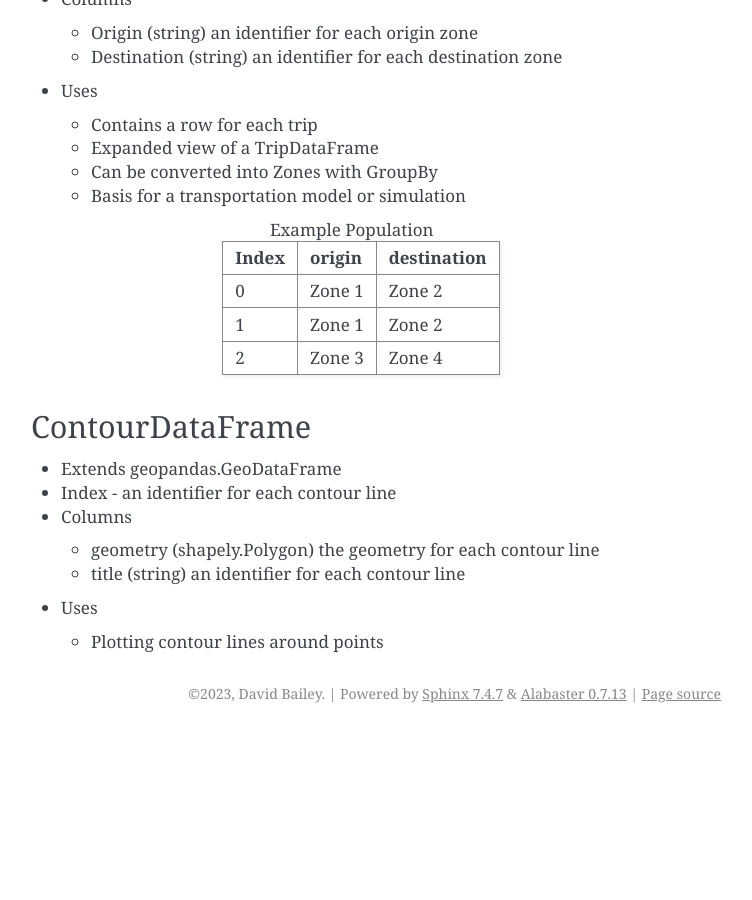
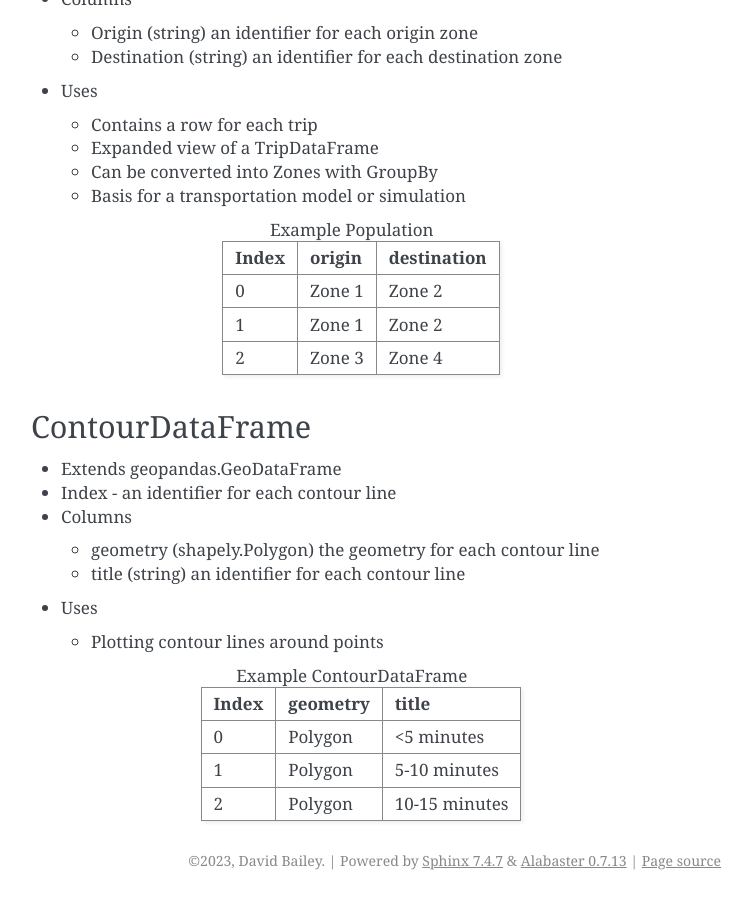
Before and after one commit to davidbailey/dpd, a Sphinx documentation site: the page built from docs/modeling_classes.rst, in a window 1280 px wide and 900 px high, scrolled down 1692 px. Shown: the whole window, without its empty margins (389-1141 px from the left). Built offline with Sphinx 7.4.7, drawn with Linux system fonts in a browser that asks for light colours; pages that are not in the unit, such as notebooks, are missing from menus; the version number is read from the project's files by our own code; before the commit the page ends 2425 px from its top, so only the background shows below that.

Commit message:
Update modeling_classes.rst

```diff
--- a/docs/modeling_classes.rst
+++ b/docs/modeling_classes.rst
@@ -99,3 +99,10 @@ ContourDataFrame
 * Uses
 
   * Plotting contour lines around points
+
+.. csv-table:: Example ContourDataFrame
+   :header: "Index", "geometry", "title"
+
+   "0", "Polygon", "<5 minutes"
+   "1", "Polygon", "5-10 minutes"
+   "2", "Polygon", "10-15 minutes"
```
